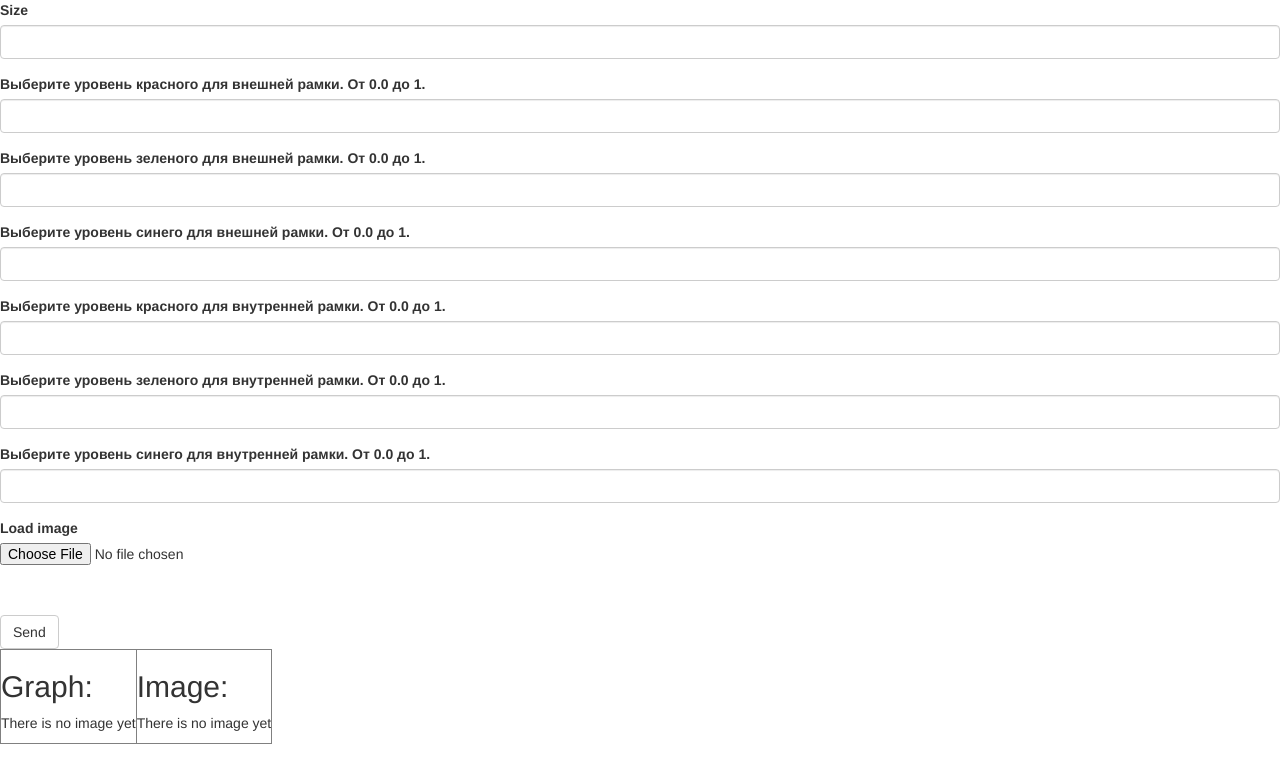
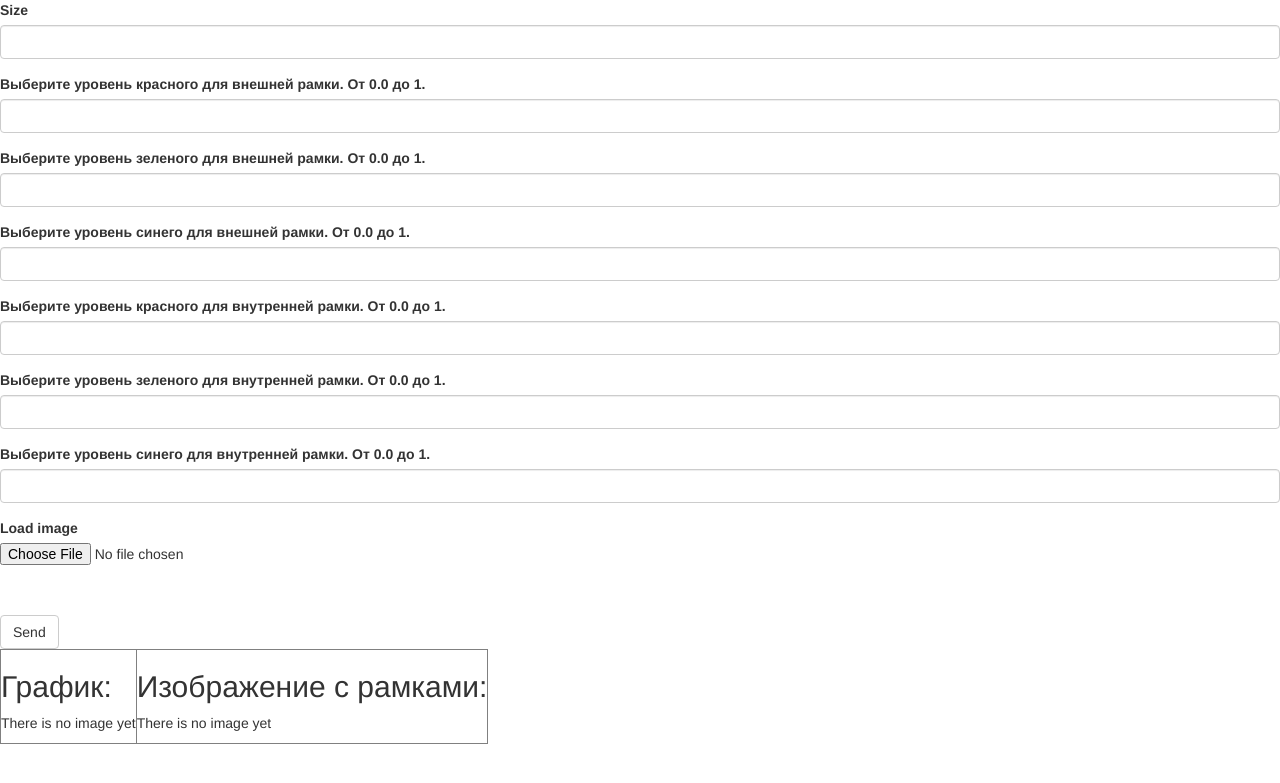
Before and after one commit to LUX23/picture-frame, a Flask app: page /net in a window 1280 px wide. Shown: the top 783 px of the page. Run offline with Flask 2, Linux system fonts and the light colour scheme; some libraries are stand-ins or nearby versions.

Commit message:
Update net.html

```diff
--- a/flaskapp/templates/net.html
+++ b/flaskapp/templates/net.html
@@ -7,7 +7,7 @@
 
 <table border="1">
  <td>
-  <h2>Graph: </h2>
+  <h2>График: </h2>
   {% if gr_name %}
    <p>{{gr_name}}
    <p><img src={{gr_name}}/>
@@ -16,7 +16,7 @@
   {% endif %}
  </td>
  <td>
-  <h2>Image: </h2>
+  <h2>Изображение с рамками: </h2>
   {% if image_name %}
    <p>{{image_name}}
    <p><img src={{image_name}}/>
```
